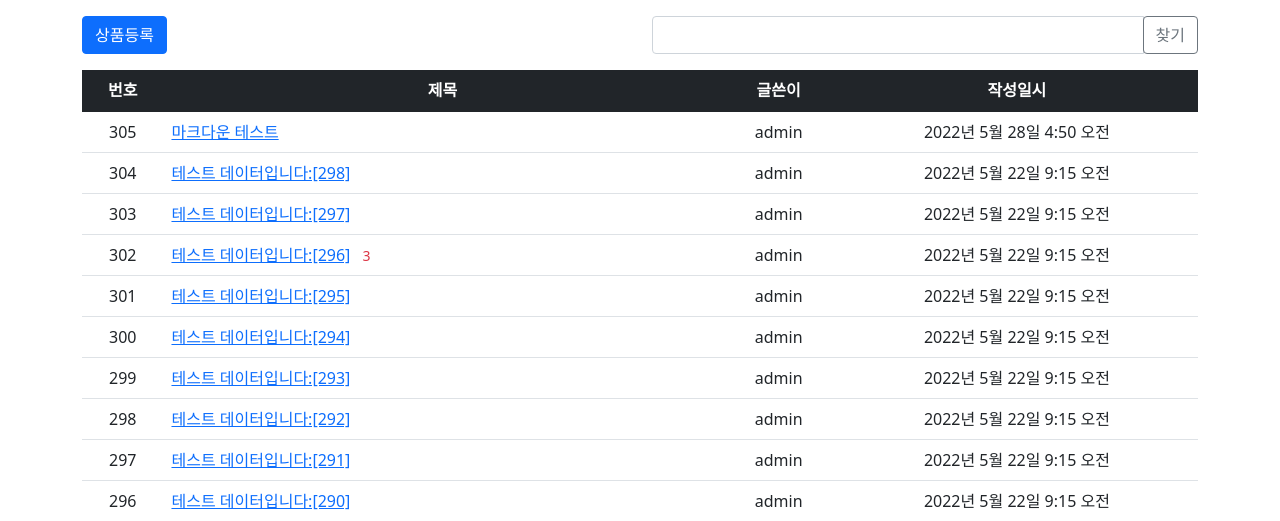
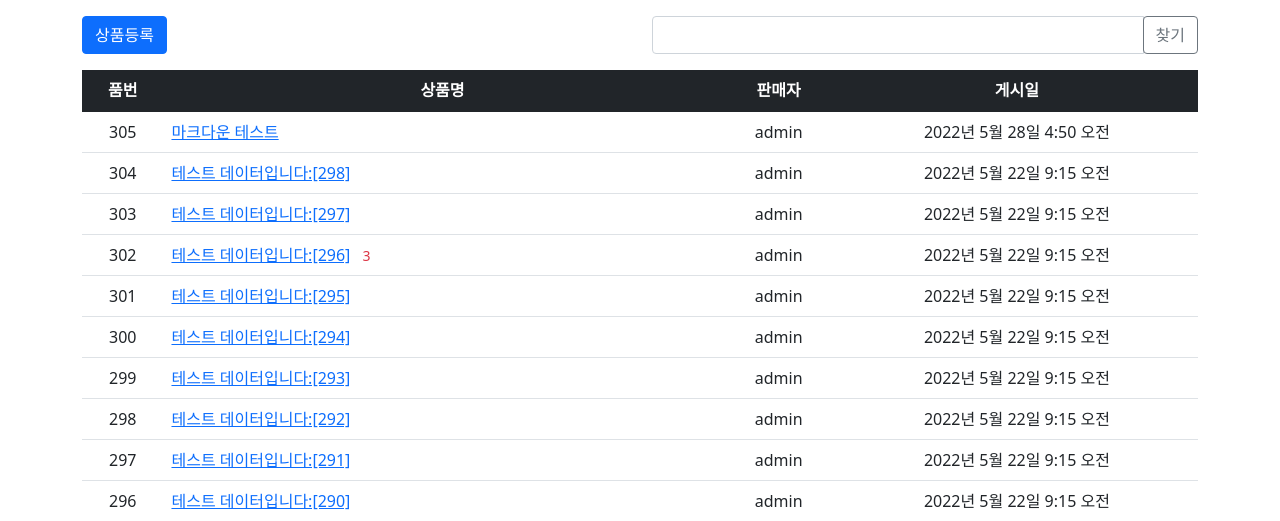
Before and after one commit to k1mjunyoung/soongle-django, a Django app: page / in a window 1280 px wide. Shown: the part 57-578 px from the top of the page. Run offline with Django 4.2, Linux system fonts and the light colour scheme; data comes from the database, SQL or seed files in the repository; some libraries are stand-ins or nearby versions.

Commit message:
문구 수정

```diff
--- a/mysite/pybo/views/answer_views.py
+++ b/mysite/pybo/views/answer_views.py
@@ -60,7 +60,7 @@ def answer_delete(request, answer_id):
 def answer_vote(request, answer_id):
     answer = get_object_or_404(Answer, pk=answer_id)
     if request.user == answer.author:
-        messages.error(request, '본인이 작성한 글은 추천할수 없습니다')
+        messages.error(request, '본인이 작성한 글은 추천할 수 없습니다.')
     else:
         answer.voter.add(request.user)
     return redirect('{}#answer_{}'.format(
--- a/mysite/templates/base.html
+++ b/mysite/templates/base.html
@@ -9,7 +9,7 @@
     <link rel="stylesheet" type="text/css" href="{% static 'bootstrap.min.css' %}">
     <!-- pybo CSS -->
     <link rel="stylesheet" type="text/css" href="{% static 'style.css' %}">
-    <title>Hello, pybo!</title>
+    <title>순대생을 위한 중고거래 플랫폼, 순대마켓</title>
 </head>
 <body>
 <!-- 네비게이션바 -->
--- a/mysite/templates/common/login.html
+++ b/mysite/templates/common/login.html
@@ -6,7 +6,7 @@
         <input type="hidden" name="next" value="{{ next }}">  <!-- 로그인 성공후 이동되는 URL -->
         {% include "form_errors.html" %}
         <div class="mb-3">
-            <label for="username">사용자ID</label>
+            <label for="username">아이디</label>
             <input type="text" class="form-control" name="username" id="username"
                    value="{{ form.username.value|default_if_none:'' }}">
         </div>
--- a/mysite/templates/common/signup.html
+++ b/mysite/templates/common/signup.html
@@ -5,7 +5,7 @@
         {% csrf_token %}
         {% include "form_errors.html" %}
         <div class="mb-3">
-            <label for="username">사용자 이름</label>
+            <label for="username">아이디</label>
             <input type="text" class="form-control" name="username" id="username"
                    value="{{ form.username.value|default_if_none:'' }}">
         </div>
--- a/mysite/templates/pybo/answer_form.html
+++ b/mysite/templates/pybo/answer_form.html
@@ -5,7 +5,7 @@
         {% csrf_token %}
         {% include "form_errors.html" %}
         <div class="mb-3">
-            <label for="content" class="form-label">답변내용</label>
+            <label for="content" class="form-label">댓글</label>
             <textarea class="form-control" name="content" id="content"
                       rows="10">{{ form.content.value|default_if_none:'' }}</textarea>
         </div>
--- a/mysite/templates/pybo/question_form.html
+++ b/mysite/templates/pybo/question_form.html
@@ -6,12 +6,12 @@
         {% csrf_token %}
         {% include "form_errors.html" %}
         <div class="mb-3">
-            <label for="subject" class="form-label">제목</label>
+            <label for="subject" class="form-label">상품명</label>
             <input type="text" class="form-control" name="subject" id="subject"
                    value="{{ form.subject.value|default_if_none:'' }}">
         </div>
         <div class="mb-3">
-            <label for="content" class="form-label">내용</label>
+            <label for="content" class="form-label">상품설명과 연락처를 적어주세요!(전화번호, 오픈채팅방 링크 등)</label>
             <textarea class="form-control" name="content"
                       id="content" rows="10">{{ form.content.value|default_if_none:'' }}</textarea>
         </div>
--- a/mysite/templates/pybo/question_list.html
+++ b/mysite/templates/pybo/question_list.html
@@ -18,10 +18,10 @@
     <table class="table">
         <thead>
         <tr class="text-center table-dark">
-            <th>번호</th>
-            <th style="width:50%">제목</th>
-            <th>글쓴이</th>
-            <th>작성일시</th>
+            <th>품번</th>
+            <th style="width:50%">상품명</th>
+            <th>판매자</th>
+            <th>게시일</th>
         </tr>
         </thead>
         <tbody>
```
